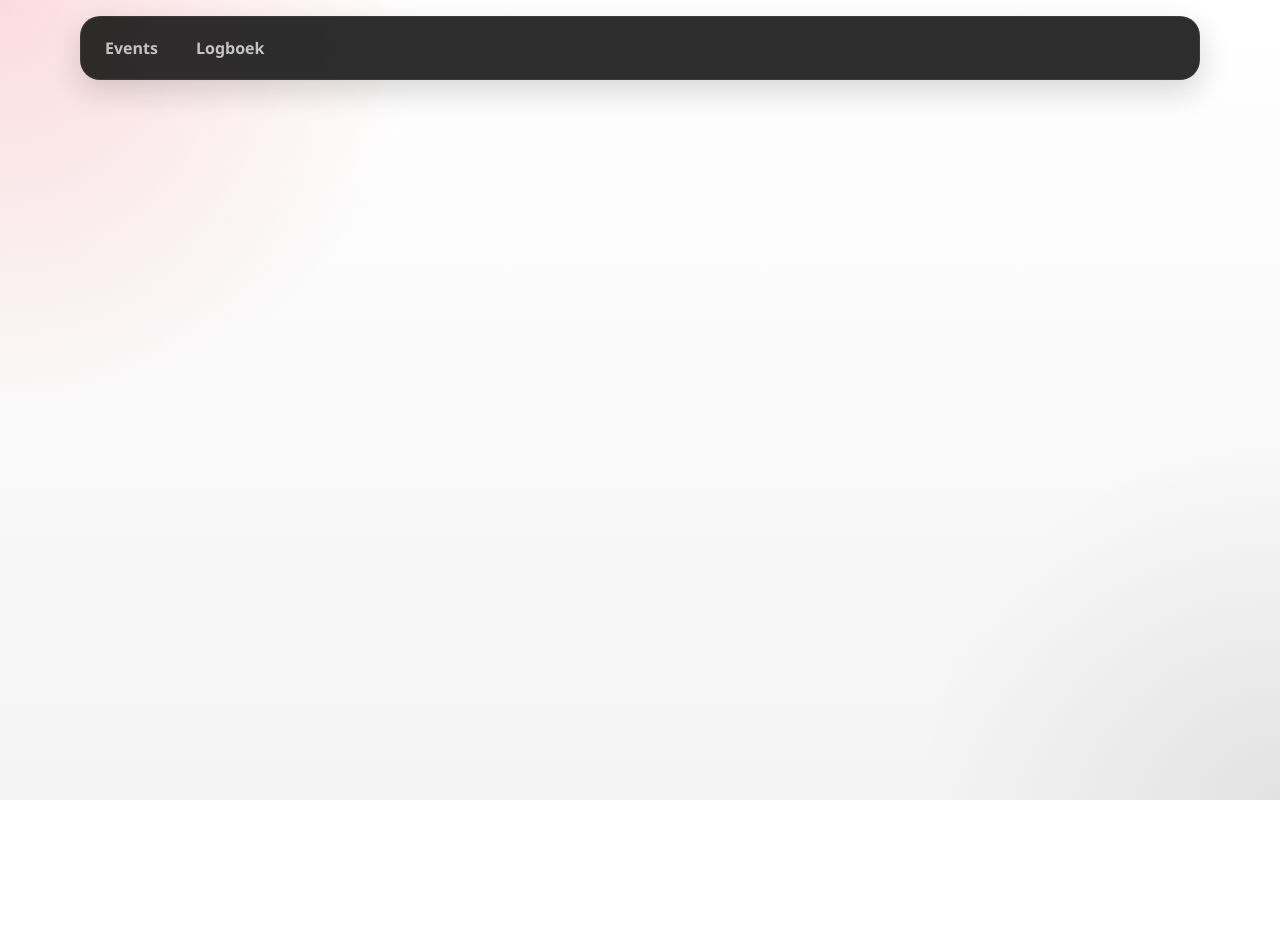
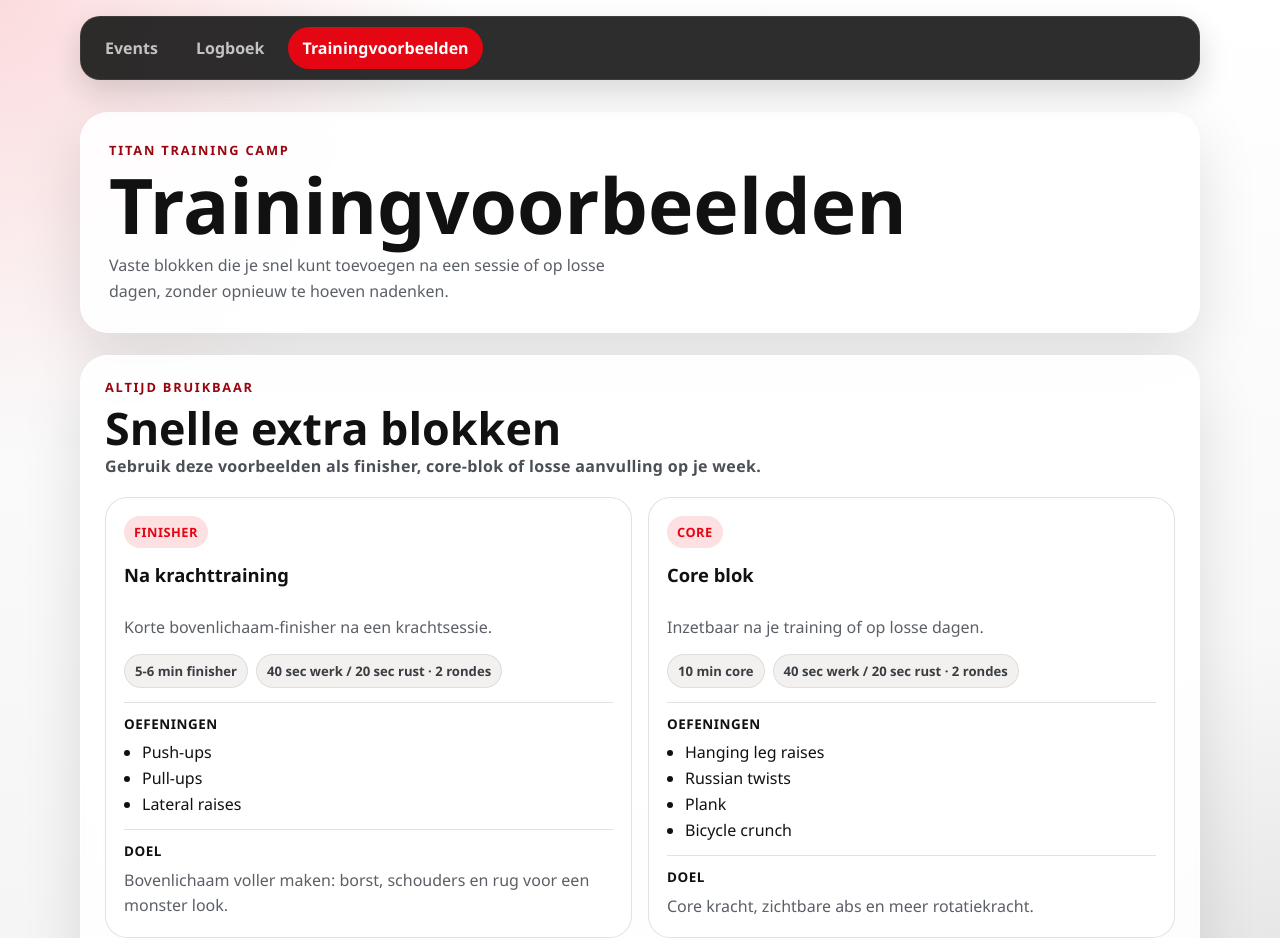
Before and after one commit to larsdouweschuitema/titanlog, a Nuxt app: page /trainingvoorbeelden in a window 1280 px wide. Before the commit this address had no page. Shown: the top 938 px of the page. Before the commit the page ends 800 px from the top, so only its background shows below. Built offline with nearby package versions, Linux system fonts and the light colour scheme.

Commit message:
Add reusable training examples page

```diff
--- a/app.vue
+++ b/app.vue
@@ -8,6 +8,9 @@
         <NuxtLink to="/logboek" class="app-nav-link" active-class="app-nav-link-active">
           Logboek
         </NuxtLink>
+        <NuxtLink to="/trainingvoorbeelden" class="app-nav-link" active-class="app-nav-link-active">
+          Trainingvoorbeelden
+        </NuxtLink>
       </nav>
     </header>
 
--- a/assets/css/main.css
+++ b/assets/css/main.css
@@ -738,6 +738,24 @@ h1 {
   margin-top: 4px;
 }
 
+.training-example-card {
+  gap: 14px;
+}
+
+.training-example-section {
+  padding-top: 12px;
+  border-top: 1px solid var(--line);
+}
+
+.training-example-title {
+  margin-bottom: 8px;
+  color: var(--text);
+  font-size: 0.84rem;
+  font-weight: 700;
+  letter-spacing: 0.04em;
+  text-transform: uppercase;
+}
+
 .log-empty {
   margin-bottom: 0;
   color: var(--muted);
--- /dev/null
+++ b/pages/trainingvoorbeelden.vue
@@ -0,0 +1,82 @@
+<script setup lang="ts">
+const exampleBlocks = [
+  {
+    title: 'Na krachttraining',
+    duration: '5-6 min finisher',
+    label: 'Finisher',
+    summary: 'Korte bovenlichaam-finisher na een krachtsessie.',
+    structure: '40 sec werk / 20 sec rust · 2 rondes',
+    goal: 'Bovenlichaam voller maken: borst, schouders en rug voor een monster look.',
+    exercises: [
+      'Push-ups',
+      'Pull-ups',
+      'Lateral raises'
+    ]
+  },
+  {
+    title: 'Core blok',
+    duration: '10 min core',
+    label: 'Core',
+    summary: 'Inzetbaar na je training of op losse dagen.',
+    structure: '40 sec werk / 20 sec rust · 2 rondes',
+    goal: 'Core kracht, zichtbare abs en meer rotatiekracht.',
+    exercises: [
+      'Hanging leg raises',
+      'Russian twists',
+      'Plank',
+      'Bicycle crunch'
+    ]
+  }
+] as const
+</script>
+
+<template>
+  <main class="page-shell">
+    <section class="hero-card">
+      <p class="eyebrow">Titan Training Camp</p>
+      <h1>Trainingvoorbeelden</h1>
+      <p class="overview-intro">
+        Vaste blokken die je snel kunt toevoegen na een sessie of op losse dagen, zonder opnieuw te hoeven nadenken.
+      </p>
+    </section>
+
+    <section class="week-section">
+      <div class="section-header">
+        <div>
+          <p class="section-kicker">Altijd bruikbaar</p>
+          <h2 class="week-title">Snelle extra blokken</h2>
+          <p class="week-range">Gebruik deze voorbeelden als finisher, core-blok of losse aanvulling op je week.</p>
+        </div>
+      </div>
+
+      <div class="day-grid">
+        <article
+          v-for="block in exampleBlocks"
+          :key="block.title"
+          class="day-card training-example-card"
+        >
+          <span class="event-status-chip">{{ block.label }}</span>
+          <h3>{{ block.title }}</h3>
+          <p class="event-summary">{{ block.summary }}</p>
+
+          <div class="event-chip-row">
+            <span class="history-chip">{{ block.duration }}</span>
+            <span class="history-chip">{{ block.structure }}</span>
+          </div>
+
+          <div class="training-example-section">
+            <p class="training-example-title">Oefeningen</p>
+            <ul class="log-list">
+              <li v-for="exercise in block.exercises" :key="exercise">{{ exercise }}</li>
+            </ul>
+          </div>
+
+          <div class="training-example-section">
+            <p class="training-example-title">Doel</p>
+            <p class="event-summary">{{ block.goal }}</p>
+          </div>
+        </article>
+      </div>
+    </section>
+  </main>
+</template>
```
